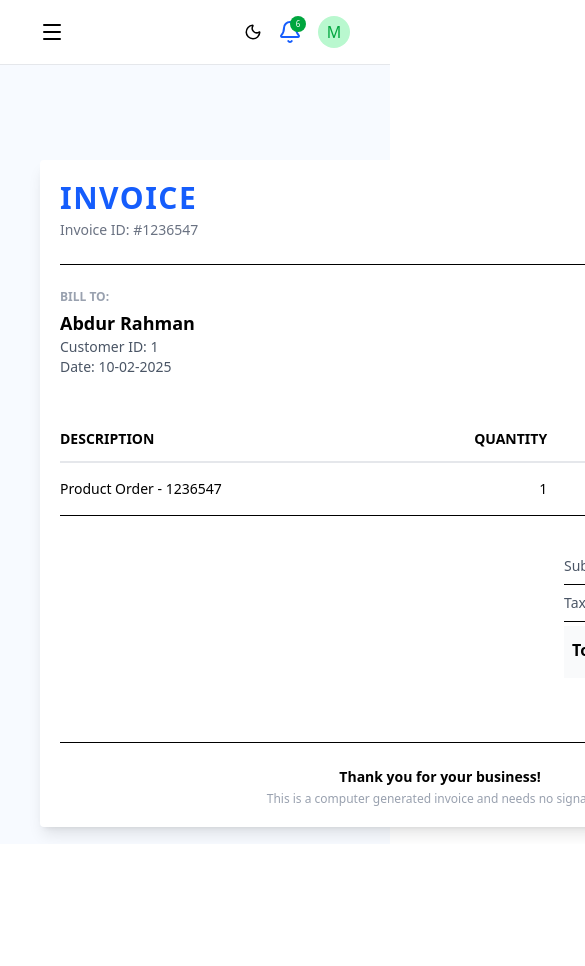
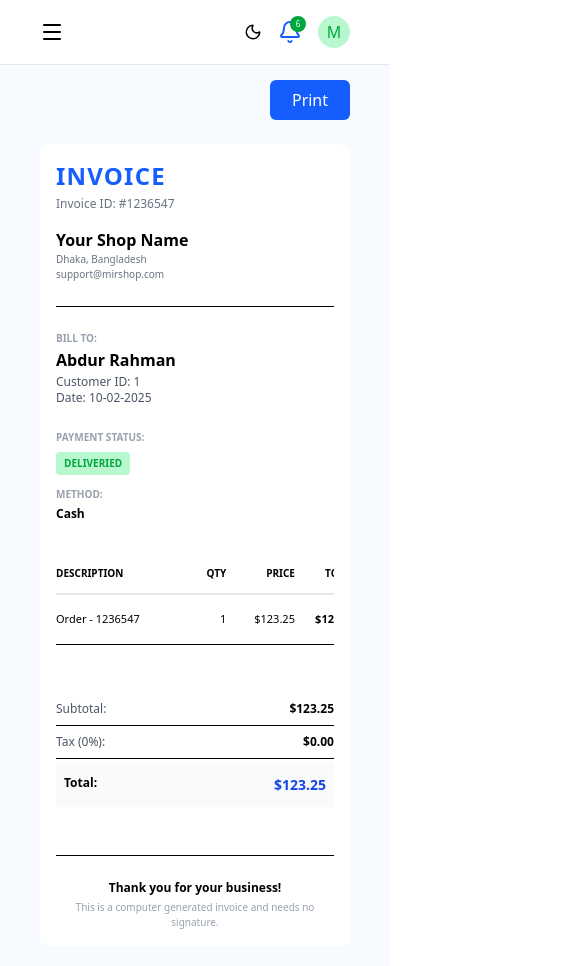
Before and after one commit to uxmir/e-commerce-admin, a Next.js app: page /home/1 in a window 390 px wide. Shown: the top 966 px of the page, 585 px wide, since content can reach past the window. Before the commit the page ends 844 px from the top, so only its background shows below. Built offline with nearby package versions, Linux system fonts and the light colour scheme.

Commit message:
dynamic invoice and print system is done

```diff
--- a/app/(admin)/home/[id]/page.tsx
+++ b/app/(admin)/home/[id]/page.tsx
@@ -8,7 +8,8 @@ interface pageProps {
   }>;
 }
 const page: React.FC<pageProps> = ({ params }) => {
-   const resolvedParams=use(params)
+  const { handlePrint } = usePrint();
+  const resolvedParams = use(params);
   const id = Number(resolvedParams.id);
   const detailsData = tableData?.find((d) => d.id === id);
   if (!detailsData) {
@@ -19,14 +20,196 @@ const page: React.FC<pageProps> = ({ params }) => {
     );
   }
   return (
-    <div>
-
-      <InvoicePdf
-       printedData={detailsData}
-       container_class="px-5 py-5 rounded shadow-lg mx-auto mt-20"
-       />
-    </div>
+    <>
+      <style
+        dangerouslySetInnerHTML={{
+          __html: `
+      @media print {
+        body * {
+          visibility: hidden;
+        }
+        #printable-invoice, #printable-invoice * {
+          visibility: visible;
+        }
+        #printable-invoice {
+          position: absolute;
+          left: 0;
+          top: 0;
+          display: block !important;
+        }
+      }
+    `,
+        }}
+      />
+      <div className="flex flex-col gap-6 mb-5">
+        <div className="w-full  xl:max-w-[800px] mx-auto flex justify-end">
+          <Button width="w-[80px]" onEvent={() => handlePrint(id)}>
+            Print
+          </Button>
+        </div>
+        <InvoiceDetails
+          printedData={detailsData}
+          container_class="px-5 py-5 rounded shadow-lg mx-auto  bg-white dark:bg-[#2d275f] w-full px-5 xl:max-w-[800px]"
+        />
+      </div>
+      {
+        <div id="printable-invoice" style={{ display: `none` }}>
+          {detailsData && (
+            <>
+              <InvoicePdf printedData={detailsData} />
+            </>
+          )}
+        </div>
+      }
+    </>
   );
 };
+export default page;
 
-export default page;
+import { useColorStatus } from "@/app/CustomHooks/useColorStatus";
+import { tableProps } from "@/app/types/homeTable";
+import Button from "@/app/components/ui/Button/Button";
+import { usePrint } from "@/app/CustomHooks/usePrint";
+interface invoiceProps {
+  printedData: tableProps;
+  container_class?: string;
+}
+const InvoiceDetails: React.FC<invoiceProps> = ({ printedData }) => {
+  const { getStyle } = useColorStatus();
+  return (
+    <>
+      <div
+        className={`max-w-[800px] w-full mx-auto rounded-lg  p-4 sm:p-8  bg-white dark:bg-[#2d275f]`}
+      >
+        {/* Invoice Header */}
+        <div className="flex flex-col sm:flex-row justify-between items-start sm:items-center border-b pb-6 mb-6 gap-4">
+          <div>
+            <h1 className="text-2xl sm:text-3xl font-bold uppercase tracking-wider text-blue-600">
+              Invoice
+            </h1>
+            <p className="text-xs sm:text-sm text-gray-500 mt-1">
+              Invoice ID: #{printedData?.invoice_id}
+            </p>
+          </div>
+          <div className="text-left sm:text-right">
+            <h2 className="font-bold text-base sm:text-lg">Your Shop Name</h2>
+            <p className="text-[10px] sm:text-xs text-gray-500">
+              Dhaka, Bangladesh
+            </p>
+            <p className="text-[10px] sm:text-xs text-gray-500">
+              support@mirshop.com
+            </p>
+          </div>
+        </div>
+
+        {/* Billing Details */}
+        <div className="grid grid-cols-1 sm:grid-cols-2 gap-6 mb-8">
+          <div>
+            <p className="text-[10px] sm:text-xs uppercase text-gray-400 font-bold mb-1">
+              Bill To:
+            </p>
+            <h3 className="font-bold text-base sm:text-lg capitalize leading-tight">
+              {printedData?.customer_name}
+            </h3>
+            <p className="text-xs sm:text-sm text-gray-600 mt-1">
+              Customer ID: {printedData?.id}
+            </p>
+            <p className="text-xs sm:text-sm text-gray-600">
+              Date: {printedData?.date}
+            </p>
+          </div>
+          <div className="text-left sm:text-right">
+            <p className="text-[10px] sm:text-xs uppercase font-bold mb-1 text-gray-400">
+              Payment Status:
+            </p>
+            <span
+              className={`inline-block text-[10px] sm:text-sm font-bold px-2 py-1 bg-gray-100 rounded uppercase ${getStyle(printedData?.status)}`}
+            >
+              {printedData?.status}
+            </span>
+            <p className="text-[10px] sm:text-xs mt-3 uppercase text-gray-400 font-bold mb-1">
+              Method:
+            </p>
+            <p className="text-xs sm:text-sm font-semibold capitalize">
+              {printedData?.method}
+            </p>
+          </div>
+        </div>
+
+        {/* Items Table - স্ক্রলযোগ্য করা হয়েছে ছোট ডিভাইসের জন্য */}
+        <div className="overflow-x-auto">
+          <table className="w-full text-left border-collapse mb-8 min-w-[300px]">
+            <thead>
+              <tr className="border-b-2 border-gray-200">
+                <th className="py-3 text-[10px] sm:text-sm font-bold uppercase">
+                  Description
+                </th>
+                <th className="py-3 text-right text-[10px] sm:text-sm font-bold uppercase px-2">
+                  Qty
+                </th>
+                <th className="py-3 text-right text-[10px] sm:text-sm font-bold uppercase">
+                  Price
+                </th>
+                <th className="py-3 text-right text-[10px] sm:text-sm font-bold uppercase">
+                  Total
+                </th>
+              </tr>
+            </thead>
+            <tbody>
+              <tr className="border-b">
+                <td className="py-4 text-[11px] sm:text-sm">
+                  Order - {printedData?.invoice_id}
+                </td>
+                <td className="py-4 text-right text-[11px] sm:text-sm px-2">
+                  1
+                </td>
+                <td className="py-4 text-right text-[11px] sm:text-sm">
+                  ${printedData?.amount}
+                </td>
+                <td className="py-4 text-right text-[11px] sm:text-sm font-semibold">
+                  ${printedData?.amount}
+                </td>
+              </tr>
+            </tbody>
+          </table>
+        </div>
+
+        {/* Summary Area */}
+        <div className="flex justify-end mt-4">
+          <div className="w-full sm:w-64">
+            <div className="flex justify-between py-2 border-b">
+              <span className="text-xs sm:text-sm text-gray-600">
+                Subtotal:
+              </span>
+              <span className="text-xs sm:text-sm font-semibold">
+                ${printedData?.amount}
+              </span>
+            </div>
+            <div className="flex justify-between py-2 border-b">
+              <span className="text-xs sm:text-sm text-gray-600">
+                Tax (0%):
+              </span>
+              <span className="text-xs sm:text-sm font-semibold">$0.00</span>
+            </div>
+            <div className="flex justify-between py-3 mt-1 bg-gray-50 px-2">
+              <span className="text-xs sm:text-sm font-bold">Total:</span>
+              <span className="font-bold text-sm sm:text-lg text-blue-700">
+                ${printedData?.amount}
+              </span>
+            </div>
+          </div>
+        </div>
+
+        {/* Footer */}
+        <div className="mt-12 sm:mt-16 text-center border-t pt-6">
+          <p className="text-xs sm:text-sm font-semibold">
+            Thank you for your business!
+          </p>
+          <p className="text-[10px] sm:text-xs text-gray-400 mt-1">
+            This is a computer generated invoice and needs no signature.
+          </p>
+        </div>
+      </div>
+    </>
+  );
+};
--- a/app/(admin)/home/page.tsx
+++ b/app/(admin)/home/page.tsx
@@ -14,10 +14,11 @@ import  Link   from "next/link";
 import { usePrint } from "@/app/CustomHooks/usePrint";
 const page: React.FC = () => {
   return (
-    <div className="">
+  <>
+      <div className="">
       <Heading headingValue="dashboard overview" />
       {/*========dashboardoverview========*/}
-      <div className="grid grid-cols-1 mt-6 sm:grid-cols-2 lg:grid-cols-3 xl:grid-cols-4 gap-6">
+      <div className="grid grid-cols-1 mt-6 sm:grid-cols-2  xl:grid-cols-4 gap-6">
         <Card
           title="Total Order"
           total_amount={120.0}
@@ -68,6 +69,7 @@ const page: React.FC = () => {
         <OverviewTable />
       </div>
     </div>
+  </>
   );
 };
 
--- a/app/components/layouts/LayoutsContainer/Container.tsx
+++ b/app/components/layouts/LayoutsContainer/Container.tsx
@@ -11,7 +11,7 @@ const Container:React.FC<{children:ReactNode}> = ({children}) => {
     <TopBar/>
     <div className='flex'>
     <SideBar/>
-      <main className={` flex-1 bg-blue-50/50 dark:bg-[#1D1B32] transition-all duration-700 px-10  pt-20 w-full min-h-[100vh] ${sidebar===true?'lg:ml-64':'lg:ml-5'}`}>
+      <main className={` bg-blue-50/50 dark:bg-[#1D1B32] transition-all duration-700 px-10  pt-20 w-full min-h-[100vh] ${sidebar===true?'lg:pl-74':'lg:pl-15'}`}>
         {children}
       </main>
     </div>
--- /dev/null
+++ b/app/components/ui/Button/Button.tsx
@@ -0,0 +1,30 @@
+"use client";
+import React, { ReactNode } from "react";
+interface buttonProps {
+  children: ReactNode;
+  colorProps?:string;
+  width?:string;
+  buttonType?: "submit" | "button";
+  onEvent?: () => void;
+}
+const Button: React.FC<buttonProps> = ({
+  children,
+  colorProps="bg-blue-600 hover:bg-blue-400 dark:hover:bg-blue-400 text-white",
+  width,
+  buttonType,
+  onEvent,
+}) => {
+  return (
+    <>
+      <button
+        type={buttonType === "submit" ? "submit" : "button"}
+        onClick={onEvent}
+        className={`px-3 py-2 rounded-md cursor-pointer capitalize font-medium ${colorProps} ${width}`}
+      >
+        {children}
+      </button>
+    </>
+  );
+};
+
+export default Button;
```
Also changed, not shown: app/(admin)/home/InvoicePdf.tsx (line endings or trailing spaces).
